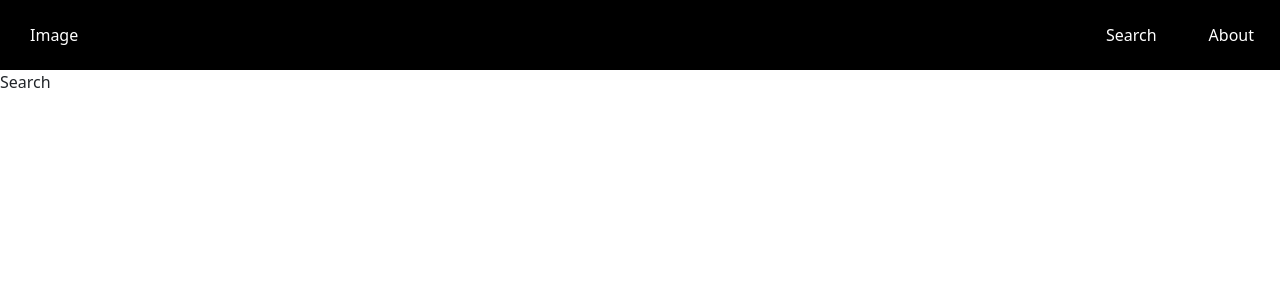
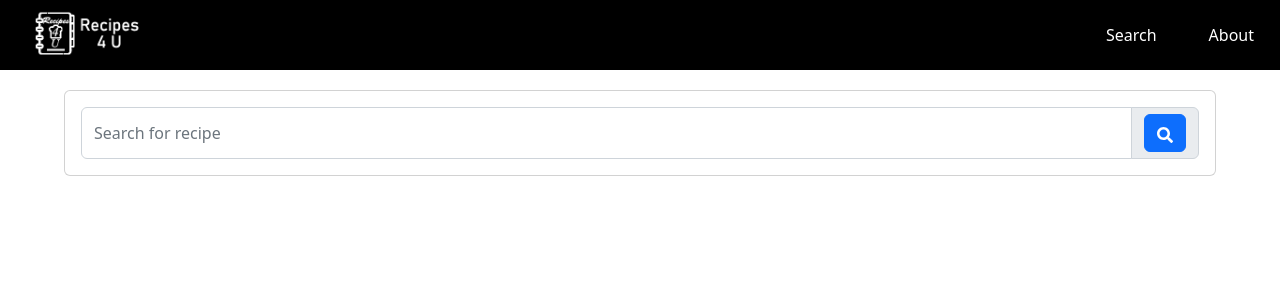
Before and after one commit to DenyNakano/react-project-recipes4u, a React (Create React App) app: page /search in a window 1280 px wide. Shown: the top 300 px of the page. Built offline with nearby package versions, Linux system fonts and the light colour scheme.

Commit message:
doing search and barSearch

```diff
--- /dev/null
+++ b/src/Components/BarSearch.js
@@ -0,0 +1,27 @@
+
+import { Button, Card, CardBody, Input, InputGroup, InputGroupText } from "reactstrap";
+import { FaSearch } from "react-icons/fa";
+
+
+export const BarSearch = ({getSearch, search}) => {
+  /*console.log(getSearch)*/
+  /*const [search, setSearch] = useState('')*/
+  return (
+    <div className="main">
+      <Card style={{ margin: "20px 0" }}>
+        <CardBody>
+          <InputGroup>
+            <Input value={search} onChange={(e) => getSearch(e)} placeholder="Search for recipe" />
+            <InputGroupText>
+
+              <Button color="primary">
+                <FaSearch />
+              </Button>
+
+            </InputGroupText>
+          </InputGroup>
+        </CardBody>
+      </Card>
+    </div>
+  );
+};
--- a/src/Components/NavBar.css
+++ b/src/Components/NavBar.css
@@ -9,11 +9,13 @@
     justify-content: space-between;
     align-items: center;
     background-color: black;
+
 }
 .nav-links{
  display: flex;
  width: 200px;
  justify-content: space-around;
+ margin-top: -30px;
 }
 .links{
     text-decoration: none;
--- a/src/Components/NavBar.js
+++ b/src/Components/NavBar.js
@@ -2,28 +2,23 @@ import React, { useState } from "react";
 import { Link } from "react-router-dom";
 import { NavItem, Nav } from "reactstrap";
 import "./NavBar.css";
-import { Search } from "./Search";
+import logorecipe4u from "../images/logorecipe4u.png"
 export const NavBar = () => {
-  const [isOpen, setIsOpen] = useState(false);
+
   return (
     <div>
       <div className="main">
         <Nav className="nav">
           <NavItem>
             <Link to="/" className="links" style={{ marginLeft: "30px" }}>
-              Image
+             <img  style={{width:120, height:120, marginTop: -20  }}src={logorecipe4u} alt={logorecipe4u}/>
             </Link>
           </NavItem>
           <div className="nav-links">
             <NavItem>
-              <div
-                className="links"
-                onClick={() => {
-                  setIsOpen(!isOpen);
-                }}
-              >
+              <Link to="/search" className="links">
                 Search
-              </div>
+              </Link>
             </NavItem>
             <NavItem>
               <Link to="/about" className="links">
@@ -33,7 +28,6 @@ export const NavBar = () => {
           </div>
         </Nav>
       </div>
-      <div id="search">{isOpen && <Search />}</div>
     </div>
   );
 };
--- a/src/Components/Search.js
+++ /dev/null
@@ -1,33 +0,0 @@
-import React, { useState } from "react";
-import {
-  Button,
-  Card,
-  CardBody,
-  Input,
-  InputGroup,
-  InputGroupText,
-} from "reactstrap";
-import { FaSearch } from "react-icons/fa";
-import { Link } from "react-router-dom";
-export const Search = () => {
-  const [search,setSearch] = useState('')
-  console.log(search)
-  return (
-    <div className="main">
-      <Card style={{ margin: "20px 0" }}>
-        <CardBody>
-          <InputGroup>
-            <Input value={search} onChange={(e)=>setSearch(e.target.value)} placeholder="Search for recipe" />
-            <InputGroupText>
-              <Link to="/search">
-                <Button color="primary">
-                  <FaSearch/>
-                </Button>
-              </Link>
-            </InputGroupText>
-          </InputGroup>
-        </CardBody>
-      </Card>
-    </div>
-  );
-};
--- a/src/Pages/Search.js
+++ b/src/Pages/Search.js
@@ -1,7 +1,31 @@
-import React from 'react'
+
+import { BarSearch } from '../Components/BarSearch'
+import React, { useEffect, useState } from "react";
+import axios from "axios";
+
 
 export const Search = () => {
+  const [recipes, setRecipes] = useState([])
+  const [search, setSearch] = useState('')
+
+  console.log(recipes)
+  const getSearch = async (event) => {
+    setSearch(event.target.value)
+    try {
+      //const { data } = await axios.get(`https://ironrest.herokuapp.com/recipes4u/search?q=${search}`)
+      const { data } = await axios.get('https://ironrest.herokuapp.com/recipes4u')
+
+      //setRecipes(data)
+      console.log(data)
+    }
+    catch (error) {
+      console.log(error)
+    }
+  }
   return (
-    <div>Search</div>
+    <div>
+      <BarSearch getSearch={getSearch} search={search} />
+      {/*{recipes.map}*/}
+    </div>
   )
 }
```
